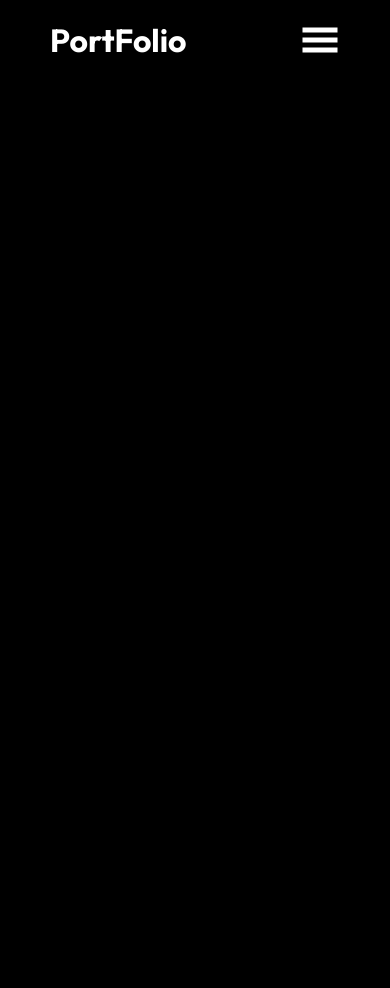
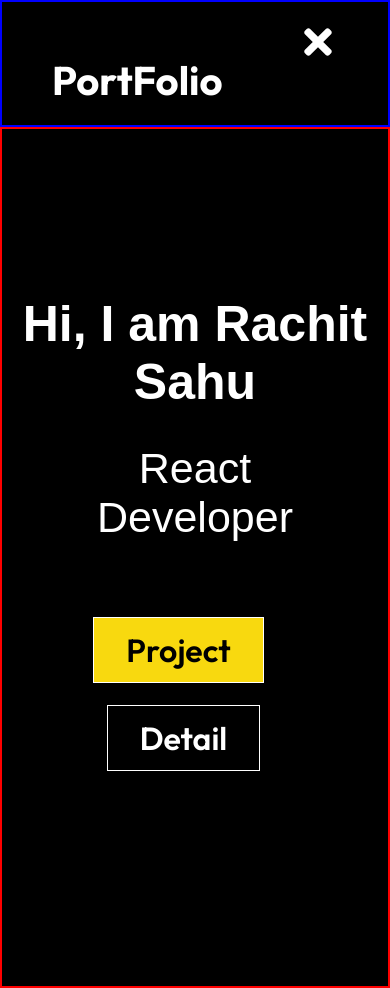
Before and after one commit to RachitSahu26/Portfolio, a React (Vite) app in the folder portfolio/: page / in a window 390 px wide. Shown: the top 988 px of the page. Before the commit the page ends 844 px from the top, so only its background shows below. Built offline with nearby package versions, Linux system fonts and the light colour scheme.

Commit message:
header and hero sec created

```diff
--- /dev/null
+++ b/portfolio/src/Components/HeroSec.jsx
@@ -0,0 +1,20 @@
+import React from 'react'
+import "../Components/HeroStyle.css"
+function HomeSec() {
+    return (
+        <div className='hero-detail'>
+            <div className="user-contnet">
+                <h1> Hi, I am Rachit Sahu</h1>
+                <p>React<br />Developer</p>
+                <div className="btn-box">
+                    <button className='btn'> Project</button>
+                    <button className='btn-light btn'> Detail</button>
+
+                </div>
+            </div>
+
+        </div>
+    )
+}
+
+export default HomeSec
--- /dev/null
+++ b/portfolio/src/Components/HeroStyle.css
@@ -0,0 +1,131 @@
+.hero-detail {
+    border:  2px solid red;
+    width: 100%;
+    height: 100vh;
+    display: flex;
+    justify-content: center;
+
+}
+
+.user-contnet {
+    /* background-color: red; */
+    /* width: 200px; */
+    width: 50%;
+
+
+    margin-top: 133px;
+    text-align: center;
+    /* border:  2px solid yellow; */
+    height: 60vh;
+
+}
+
+.user-contnet h1 {
+    font-size: 50px;
+
+}
+
+.user-contnet p,
+h1 {
+    padding-top: 33px;
+    font-size: 40px;
+    font-family: 'outifit', sans-serif;
+
+
+}
+
+.btn-box {
+    /* border: 2px solid green; */
+    /* width: 400px; */
+    padding: 20px;
+    color: white;
+    margin-top: 33px;
+}
+
+.btn {
+    padding: 12px 32px;
+    font-size: 2rem;
+    text-decoration: uppercase;
+    background-color: rgb(248, 217, 15);
+    color: black;
+    border: 1px solid #fff;
+    font-weight: 600;
+    cursor: pointer;
+}
+
+.btn-light {
+    background: transparent;
+    color: #fff;
+    margin-left: 22px;
+}
+
+.btn:hover {
+    background: rgba(255, 255, 255, 0.2);
+    color: white;
+    transition: 0.3s;
+}
+
+@media screen and (max-width:770px) {
+    .user-contnet p{
+        font-size: 50px;
+
+    }
+    .user-contnet h1 {
+        font-size: 70px;
+
+    }
+    .btn {
+        margin-top: 22px;
+    }
+
+    .btn-light {
+        margin-left: 10px;
+
+    }
+
+
+
+    .btn-box {
+
+margin-right: 33px;
+    }
+
+    .user-contnet {
+        width: 90%;
+        height: 60%;
+    }
+
+    .hero-detail {
+        height: 102vh;
+    }
+}
+
+
+@media screen and (max-width:462px){
+    .user-contnet p{
+        font-size: 43px;
+
+    }
+    .user-contnet h1 {
+        font-size: 50px;
+
+    }
+
+
+
+    .user-contnet {
+        width: 90%;
+        height: 50%;
+    }
+}
+
+@media screen and (max-width:360px)
+{
+    .user-contnet {
+        width: 90%;
+        height: 50%;
+    }
+    .hero-detail {
+        height: 106vh;
+    }
+}
--- a/portfolio/src/Components/NavBar.jsx
+++ b/portfolio/src/Components/NavBar.jsx
@@ -1,8 +1,12 @@
-import React from 'react'
+import React, { useState } from 'react'
 import "../Components/NavbarStyle.css"
 import { Link } from 'react-router-dom'
-import{GiHamburgerMenu} from "react-icons/gi";
- function NavBar() {
+import { GiHamburgerMenu } from "react-icons/gi";
+import { FaTimes } from "react-icons/fa";
+
+function NavBar() {
+    const [click, setClick] = useState(false);
+    const handleClick = () => setClick(!click);
     return (
         <div className='header'>
 
@@ -11,7 +15,7 @@ import{GiHamburgerMenu} from "react-icons/gi";
             </div>
 
 
-            <div className="right-side-nav">
+            <div className={click ? "right-side-nav" : "right-side-nav2"}>
                 <ul>
                     <li><Link to="/" >Home</Link></li>
                     <li><Link to="/projects" >Projects</Link></li>
@@ -20,9 +24,19 @@ import{GiHamburgerMenu} from "react-icons/gi";
 
                 </ul>
             </div>
-<div className="hamburger">
-<GiHamburgerMenu size={40} style={{color:"#fff"}}/>
-</div>
+            <div className="hamburger" onClick={handleClick}>
+                {
+                    click ? (
+                        <GiHamburgerMenu size={40} style={{ color: "#fff" }} />
+
+                    ) : (
+                        <FaTimes size={40} style={{ color: "#fff" }} />
+
+                    )
+                }
+
+
+            </div>
 
 
         </div>
--- a/portfolio/src/Components/NavbarStyle.css
+++ b/portfolio/src/Components/NavbarStyle.css
@@ -3,21 +3,28 @@
     justify-content: space-between;
     /* background-color: red; */
     padding: 20px 50px;
+    width:100% ;
+    border:  2px solid blue;
+
 }
 
-.right-side-nav ul {
+.right-side-nav2 ul {
     display: flex;
+    position:absolute;
+    /* background-color: red; */
+
 }
 
-.right-side-nav ul li {
+.right-side-nav2 ul li {
     padding-left: 10px;
     list-style-type: none;
     font-size: 35px;
 }
 
-.right-side-nav ul li a {
+.right-side-nav2 ul li a {
     text-decoration: none;
     padding-left: 30px;
+    margin-top: 33px;
 }
 .hamburger{
     display: none;
@@ -33,16 +40,28 @@
         height: 100vh;
         position: absolute;
         top: 0;
-        left: 0;
+        left: -300%;
         z-index: -3;
+transition: 0.3s;
+
     }
 
+    .right-side-nav2 ul{
+        left: 0;
+        flex-direction: column;
+        justify-content: center;
+        width: 100%;
+        height: 100vh;
+        z-index: -3;
+transition: 0.3s;
+        position: absolute;
+    }
 
-
-    .right-side-nav ul li {
-        padding-top: 50px;
+    .right-side-nav ul li,    .right-side-nav2 ul li {
+        padding-top: 70px;
         list-style-type: none;
         font-size: 35px;
+        margin-top: 53px;
         margin-left: 480px;
         font-size: 3rem;
     }
--- a/portfolio/src/Routes/Home.jsx
+++ b/portfolio/src/Routes/Home.jsx
@@ -1,11 +1,14 @@
 import React from 'react'
 import NavBar from '../Components/NavBar'
+import HomeSec from '../Components/HeroSec'
+
 
 function Home() {
   return (
     <div>
 
 <NavBar/>
+<HomeSec/>
 
 
     </div>
--- a/portfolio/src/index.css
+++ b/portfolio/src/index.css
@@ -10,27 +10,11 @@ body{
     background-color: black;
 
 }
-h1,h4,p,a{
+h1,h4,p,a,button{
     color: white;
     text-decoration: none;
 }
-.btn{
-    padding: 12px 32px;
-    font-size: 1rem;
-     text-decoration: uppercase;
-     background-color: rgb(248, 217, 15);
-     color: black;
-     border: 1px solid #fff;
-font-weight:600 ;
-cursor: pointer;
+/* .btn{
+
     }
-
-    .btn-light{
-        background: transparent;
-        color: #fff;
-    }
-    .btn:hover{
-        background: rgba(255, 255, 255, 0.2);
-    color: white;
-    transition: 0.3s;
-    }
+ */
```
